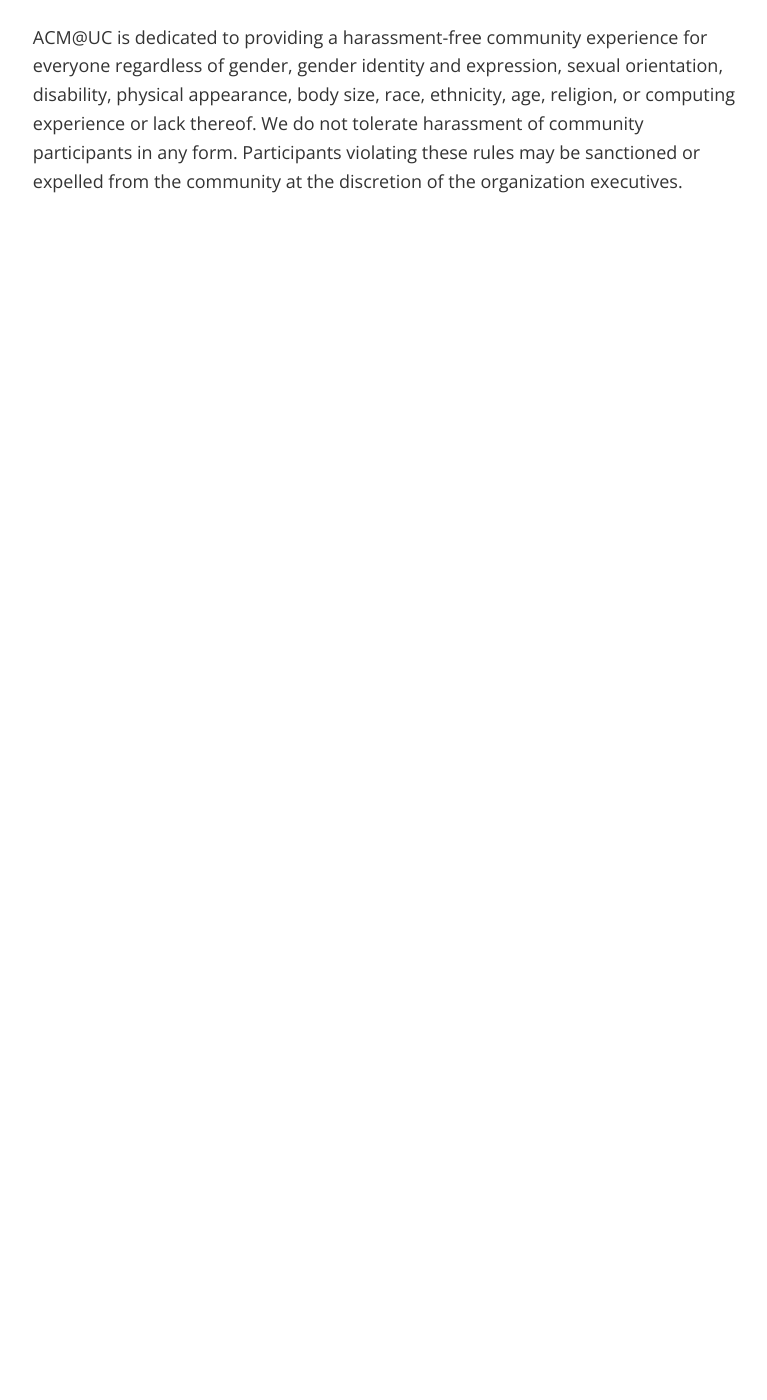
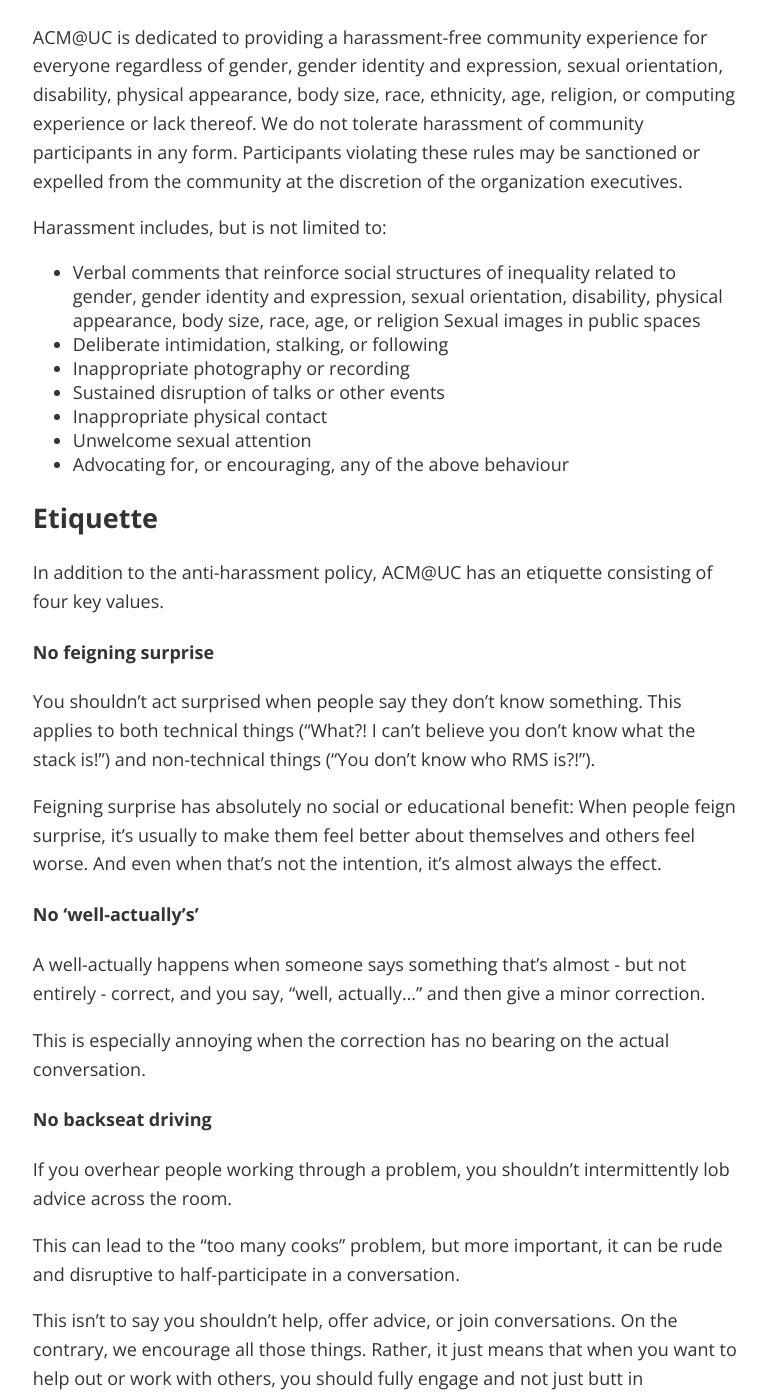
Before and after one commit to ACMatUC/acmatuc.github.io, a Jekyll site: the page built from conduct.md, in a window 1280 px wide and 1400 px high, scrolled down 220 px. Shown: the whole window, without its empty margins (342-1109 px from the left). Built offline with Jekyll 4.4.1, drawn with Linux system fonts in a browser that asks for light colours; before the commit the page ends 900 px from its top, so only the background shows below that; some of the changed text lies outside the part shown.

Commit message:
Finish transferring Conduct from Drive

```diff
--- a/conduct.md
+++ b/conduct.md
@@ -9,6 +9,87 @@
 TL;DR. ACM@UC is dedicated to a harassment-free experience for everyone.
 
 # Code of Conduct
-In addition to the University of Cincinnati’s Student Code of Conduct, ACM@UC has it’s own code of conduct.
+In addition to the University of [Cincinnati’s Student Code of Conduct](https://www.uc.edu/conduct/Code_of_Conduct.html), ACM@UC has it’s own code of conduct.
 
 ACM@UC is dedicated to providing a harassment-free community experience for everyone regardless of gender, gender identity and expression, sexual orientation, disability, physical appearance, body size, race, ethnicity, age, religion, or computing experience or lack thereof. We do not tolerate harassment of community participants in any form. Participants violating these rules may be sanctioned or expelled from the community at the discretion of the organization executives.
+
+Harassment includes, but is not limited to:
+
+* Verbal comments that reinforce social structures of inequality related to gender, gender identity and expression, sexual orientation,       disability, physical appearance, body size, race, age, or religion
+  Sexual images in public spaces
+* Deliberate intimidation, stalking, or following
+* Inappropriate photography or recording
+* Sustained disruption of talks or other events
+* Inappropriate physical contact
+* Unwelcome sexual attention
+* Advocating for, or encouraging, any of the above behaviour
+
+## Etiquette
+
+In addition to the anti-harassment policy, ACM@UC has an etiquette consisting of four key values.
+
+#### No feigning surprise
+You shouldn’t act surprised when people say they don't know something. This applies to both technical things ("What?! I can't believe you don't know what the stack is!") and non-technical things ("You don't know who RMS is?!").
+
+Feigning surprise has absolutely no social or educational benefit: When people feign surprise, it's usually to make them feel better about themselves and others feel worse. And even when that's not the intention, it's almost always the effect.
+
+#### No ‘well-actually’s’
+A well-actually happens when someone says something that's almost - but not entirely - correct, and you say, "well, actually…" and then give a minor correction.
+
+This is especially annoying when the correction has no bearing on the actual conversation.
+
+#### No backseat driving
+If you overhear people working through a problem, you shouldn't intermittently lob advice across the room.
+
+This can lead to the "too many cooks" problem, but more important, it can be rude and disruptive to half-participate in a conversation.
+
+This isn't to say you shouldn't help, offer advice, or join conversations. On the contrary, we encourage all those things. Rather, it just means that when you want to help out or work with others, you should fully engage and not just butt in sporadically.
+
+#### Let the learner drive
+At times it may be faster when you're helping someone to jump on their keyboard and just get the task done, but that's no way to learn.
+
+Although at times this takes a great deal of patience for both parties, in the end, one of the best ways to learn is by doing. So, unless someone offers their keys up, let them do the drivin
+
+## Moderation
+Participants asked to stop any harassing behavior or asked to respect the etiquette are expected to comply immediately.
+
+Faculty, sponsors, ACM@UC executives, and all people interacting with ACM@UC are also subject to this Code of Conduct.
+
+ACM@UC executives may take action to redress anything designed to, or with the clear impact of, disrupting the community or making the environment hostile for any community members.
+
+## Where does the Code of Conduct apply?
+We expect community members to follow the Code of Conduct at all meetings, events, and community-related social activities.
+
+In addition, the Code of Conduct applies to the following online media:
+* The [Slack](http://acmcincy.slack.com/)
+* The [Facebook group](http://facebook.com/groups/acmatuc)
+* The [Twitter](http://twitter.com/ACMatUCorg)
+* The [GitHub](http://github.com/ACMatUC)
+
+## Reporting an issue
+If someone makes you or anyone else feel unsafe or unwelcome, please report it as soon as possible. Harassment and other code of conduct violations make our community less pleasant for everyone.
+
+You can make a report either personally or anonymously.
+
+#### Anonymous report
+You can make an anonymous report [here](https://goo.gl/forms/r3yF2xE0gU0yKaCb2).
+
+We can't follow up an anonymous report with you directly, but we will fully investigate it and take whatever action is necessary to prevent a recurrence.
+
+#### Personal report
+You can make a personal report by contacting the ACM@UC President or Vice President:
+
+* Kurt Lewis (President), [lewis2ku@mail.uc.edu](mailto:lewis2ku@mail.uc.edu), @capnkurt on Slack
+* Dominic Farolino (Vice President), [farolidm@mail.uc.edu](farolidm@mail.uc.edu), @domfarolino on Slack
+
+When taking a personal report in-person, an ACM@UC executive will ensure you are safe and cannot be overheard. They may involve other ACM@UC executives to ensure your report is managed properly. Once safe, we'll ask you to tell us about what happened. You won't be asked to confront anyone and we won't tell anyone who you are. We'll handle it as respectfully as possible.
+
+## Questions and feedback
+Please direct any questions and feedback to an ACM@UC executive in-person, by email, or on Slack or by sending an email to [acmatuc@gmail.com](acmatuc@gmail.com).
+
+## License and attribution
+We used the [Geek Feminism Conference anti-harassment policy](http://geekfeminism.wikia.com/wiki/Conference_anti-harassment/Policy) and the [NodeSchool Cincinnati Code of Conduct](https://github.com/nodeschool/cincinnati/blob/master/resources/slides/index.html) as a starting point. This Code of Conduct is licensed Creative Commons Zero.
+
+---
+
+Version 1.0.0. Published August ?, 2017.
```
